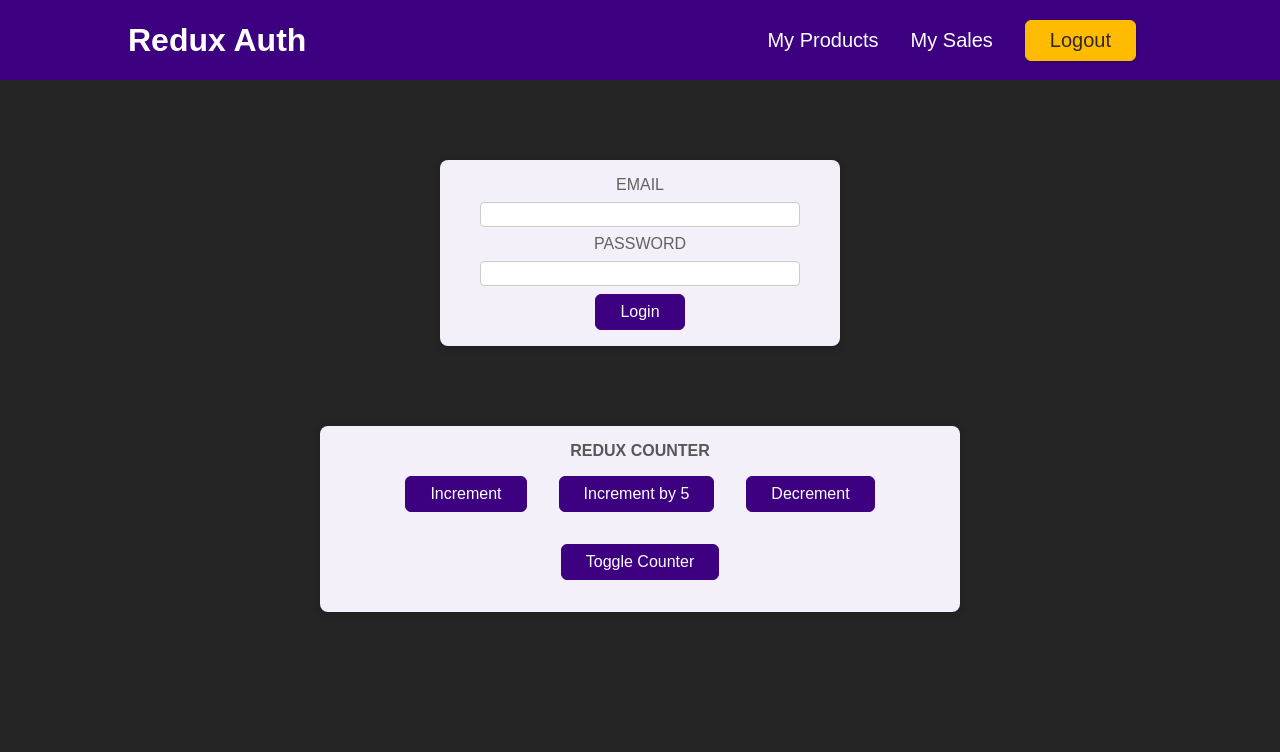
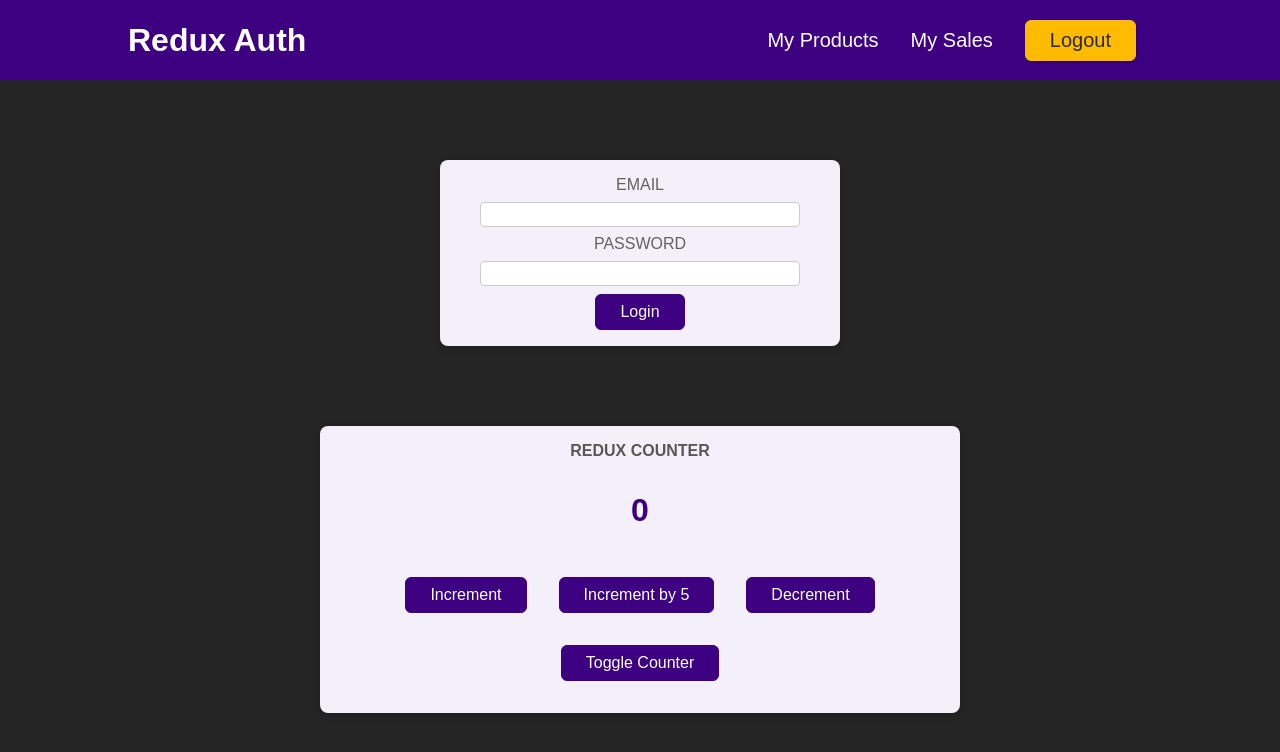
Before and after one commit to federerkristijan/10-redux, a React (Create React App) app: page / in a window 1280 px wide. Shown: the top 752 px of the page. Built offline with nearby package versions, Linux system fonts and the light colour scheme.

Commit message:
slice finished

```diff
--- a/src/components/Counter.js
+++ b/src/components/Counter.js
@@ -6,7 +6,7 @@ import classes from "./Counter.module.css";
 const Counter = () => {
   const dispatch = useDispatch();
   const counter = useSelector(state => state.counter.counter);
-  const show = useSelector(state => state.showCounter);
+  const show = useSelector(state => state.counter.showCounter);
 
   const incrementHandler = () => {
     // dispatching the action by calling the said method
```
